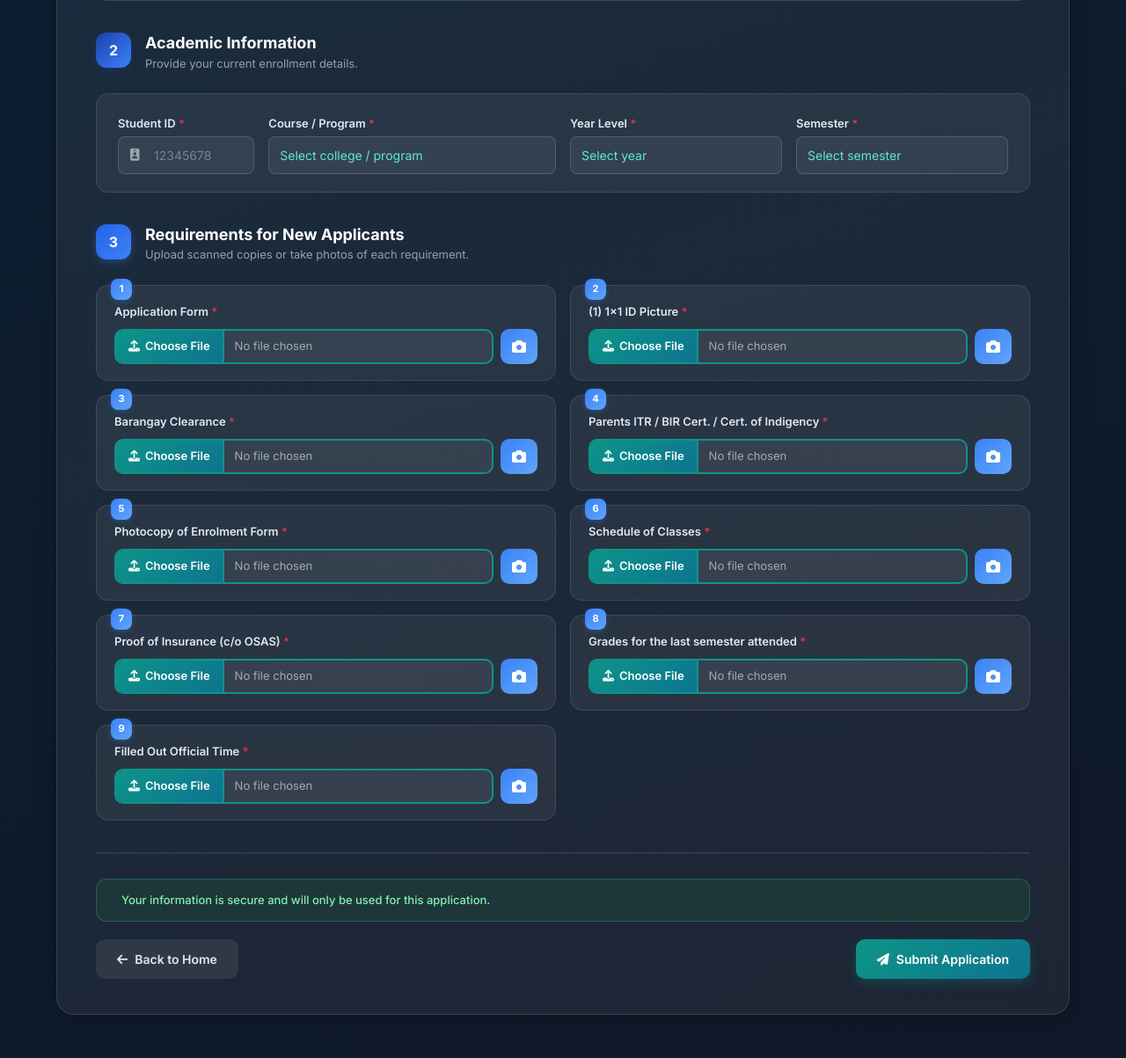
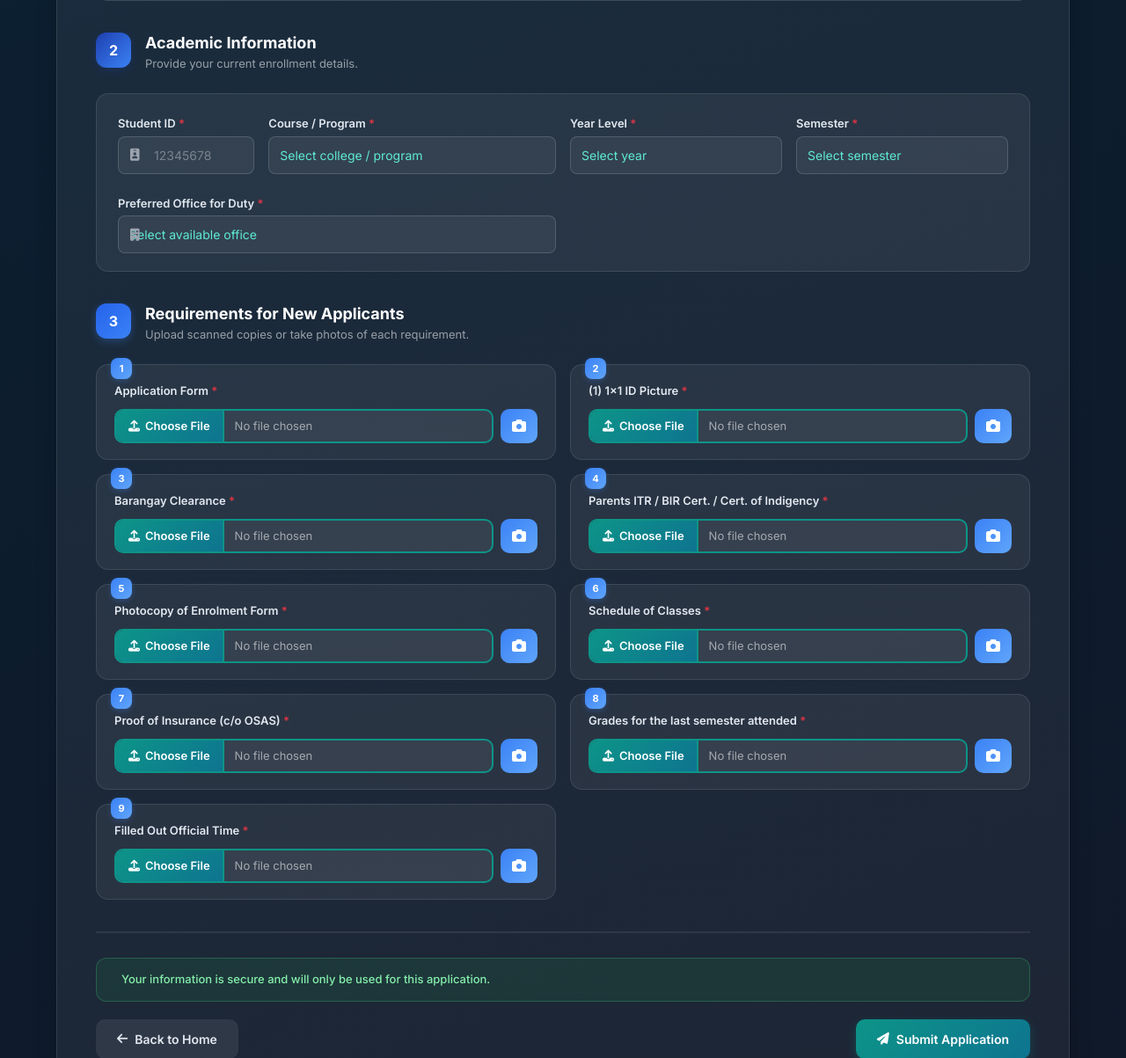
Before and after one commit to TheUnshackled1/Student-Application-Web-App, a Django app: page /apply/new/ in a window 1280 px wide. Shown: the part 1026-2229 px from the top of the page at 88% size. Run offline with Django 5.2, Linux system fonts and the light colour scheme; data comes from the database, SQL or seed files in the repository; data that the repository does not hold is empty.

Commit message:
modified  selects preferred office   Staff/Director approves → assigned_office auto-fills from preference → Student appears in the office's slot count on the Available Offices page

```diff
--- a/home/forms.py
+++ b/home/forms.py
@@ -59,7 +59,7 @@ class NewApplicationForm(forms.ModelForm):
         fields = [
             'first_name', 'middle_initial', 'last_name', 'extension_name',
             'date_of_birth', 'gender', 'contact_number', 'email', 'address',
-            'student_id', 'course', 'year_level', 'semester',
+            'student_id', 'course', 'year_level', 'semester', 'preferred_office',
             'application_form', 'id_picture', 'barangay_clearance',
             'parents_itr', 'enrolment_form', 'schedule_classes',
             'proof_insurance', 'grades_last_sem', 'official_time',
@@ -107,7 +107,15 @@ class NewApplicationForm(forms.ModelForm):
             }),
             'year_level': forms.Select(attrs={'class': 'form-select'}),
             'semester': forms.Select(attrs={'class': 'form-select'}),
+            'preferred_office': forms.Select(attrs={'class': 'form-select'}),
         }
+
+    def __init__(self, *args, **kwargs):
+        super().__init__(*args, **kwargs)
+        # Populate preferred_office with active offices that still have open slots
+        active_offices = Office.objects.filter(is_active=True).order_by('name')
+        self.fields['preferred_office'].queryset = active_offices
+        self.fields['preferred_office'].empty_label = 'Select preferred office'
 
     def clean_contact_number(self):
         val = self.cleaned_data['contact_number']
@@ -183,6 +191,14 @@ class RenewalApplicationForm(forms.ModelForm):
                 'placeholder': 'Full name of your previous supervisor',
             }),
         }
+
+    def __init__(self, *args, **kwargs):
+        super().__init__(*args, **kwargs)
+        active_offices = Office.objects.filter(is_active=True).order_by('name')
+        self.fields['previous_office'].queryset = active_offices
+        self.fields['previous_office'].empty_label = 'Select office'
+        self.fields['preferred_office'].queryset = active_offices
+        self.fields['preferred_office'].empty_label = 'Select office'
 
     def clean_contact_number(self):
         val = self.cleaned_data['contact_number']
--- a/home/models.py
+++ b/home/models.py
@@ -168,6 +168,13 @@ class NewApplication(models.Model):
     grades_last_sem = models.FileField(upload_to='applications/new/', blank=True)
     official_time = models.FileField(upload_to='applications/new/', blank=True)
 
+    # ── Preferred Office ──
+    preferred_office = models.ForeignKey(
+        Office, null=True, blank=True, on_delete=models.SET_NULL,
+        related_name='new_applications',
+        help_text='Office the student prefers to be assigned to.',
+    )
+
     # ── Workflow / Scheduling ──
     interview_date = models.DateTimeField(null=True, blank=True)
     assigned_office = models.CharField(max_length=200, blank=True, default='')
@@ -191,15 +198,6 @@ class RenewalApplication(models.Model):
     SEMESTER_CHOICES = NewApplication.SEMESTER_CHOICES
     STATUS_CHOICES = NewApplication.STATUS_CHOICES
 
-    OFFICE_CHOICES = [
-        ('registrar', 'Registrar'),
-        ('library', 'Library'),
-        ('guidance', 'Guidance Office'),
-        ('deans', "Dean's Office"),
-        ('cashier', 'Cashier'),
-        ('osa', 'Office of Student Affairs'),
-    ]
-
     # ── Identity ──
     student_id = models.CharField(max_length=8)
     full_name = models.CharField(max_length=200)
@@ -213,8 +211,16 @@ class RenewalApplication(models.Model):
     semester = models.CharField(max_length=5, choices=SEMESTER_CHOICES)
 
     # ── Previous & Preferred Assignment ──
-    previous_office = models.CharField(max_length=50, choices=OFFICE_CHOICES)
-    preferred_office = models.CharField(max_length=50, choices=OFFICE_CHOICES)
+    previous_office = models.ForeignKey(
+        Office, null=True, blank=True, on_delete=models.SET_NULL,
+        related_name='renewal_previous',
+        help_text='Office where the student previously served.',
+    )
+    preferred_office = models.ForeignKey(
+        Office, null=True, blank=True, on_delete=models.SET_NULL,
+        related_name='renewal_preferred',
+        help_text='Office the student prefers for renewal.',
+    )
     hours_rendered = models.PositiveIntegerField()
     supervisor_name = models.CharField(max_length=200, blank=True, default='')
 
--- a/home/templates/director/review_application.html
+++ b/home/templates/director/review_application.html
@@ -237,6 +237,10 @@
                     <span class="review-field-label">Semester</span>
                     <span class="review-field-value">{{ app.get_semester_display }}</span>
                 </div>
+                <div class="review-field">
+                    <span class="review-field-label">Preferred Office</span>
+                    <span class="review-field-value">{% if app.preferred_office %}{{ app.preferred_office.name }}{% else %}Not specified{% endif %}</span>
+                </div>
             </div>
         </div>
 
--- a/home/templates/home/apply_new.html
+++ b/home/templates/home/apply_new.html
@@ -249,6 +249,25 @@
                                 <option value="1st" data-color="#34d399">1st Semester</option>
                                 <option value="2nd" data-color="#f472b6">2nd Semester</option>
                             </select>
+                        </div>
+                    </div>
+
+                    <!-- Preferred Office Selection -->
+                    <div class="row g-3 mt-1">
+                        <div class="col-md-6">
+                            <label class="form-label">Preferred Office for Duty <span class="text-danger">*</span></label>
+                            <div class="applyform-input-icon">
+                                <i class="fa-solid fa-building"></i>
+                                <select class="form-select office-select" name="preferred_office" id="id_preferred_office" required onchange="updateSelectColor(this)">
+                                    <option value="" selected disabled>Select available office</option>
+                                    {% for office in available_offices %}
+                                    <option value="{{ office.id }}" data-color="#22d3ee"
+                                        {% if office.available == 0 %}disabled{% endif %}>
+                                        {{ office.name }}{% if office.available == 0 %} (Full){% else %} — {{ office.available }} slot{{ office.available|pluralize }} available{% endif %}
+                                    </option>
+                                    {% endfor %}
+                                </select>
+                            </div>
                         </div>
                     </div>
                     <!-- Eligibility alert (hidden by default) -->
--- a/home/templates/staff/review_application.html
+++ b/home/templates/staff/review_application.html
@@ -232,6 +232,10 @@
                     <span class="review-field-label">Semester</span>
                     <span class="review-field-value">{{ app.get_semester_display }}</span>
                 </div>
+                <div class="review-field">
+                    <span class="review-field-label">Preferred Office</span>
+                    <span class="review-field-value">{% if app.preferred_office %}{{ app.preferred_office.name }}{% else %}Not specified{% endif %}</span>
+                </div>
             </div>
         </div>
 
--- a/home/views.py
+++ b/home/views.py
@@ -448,7 +448,30 @@ def apply_new(request):
             return redirect('home:home')
     else:
         form = NewApplicationForm()
-    return render(request, 'home/apply_new.html', {'form': form})
+
+    # Build available offices list with slot info for the template
+    available_offices_list = []
+    for office in Office.objects.filter(is_active=True).order_by('name'):
+        filled_new = NewApplication.objects.filter(
+            assigned_office=office.name,
+            status__in=['office_assigned', 'approved'],
+        ).count()
+        filled_renewal = RenewalApplication.objects.filter(
+            assigned_office=office.name,
+            status__in=['office_assigned', 'approved'],
+        ).count()
+        filled = filled_new + filled_renewal
+        available = max(0, office.total_slots - filled)
+        available_offices_list.append({
+            'id': office.pk,
+            'name': office.name,
+            'available': available,
+        })
+
+    return render(request, 'home/apply_new.html', {
+        'form': form,
+        'available_offices': available_offices_list,
+    })
 
 
 def apply_renew(request):
@@ -467,7 +490,30 @@ def apply_renew(request):
             return redirect('home:home')
     else:
         form = RenewalApplicationForm()
-    return render(request, 'home/apply_renew.html', {'form': form})
+
+    # Build available offices list with slot info for the template
+    available_offices_list = []
+    for office in Office.objects.filter(is_active=True).order_by('name'):
+        filled_new = NewApplication.objects.filter(
+            assigned_office=office.name,
+            status__in=['office_assigned', 'approved'],
+        ).count()
+        filled_renewal = RenewalApplication.objects.filter(
+            assigned_office=office.name,
+            status__in=['office_assigned', 'approved'],
+        ).count()
+        filled = filled_new + filled_renewal
+        available = max(0, office.total_slots - filled)
+        available_offices_list.append({
+            'id': office.pk,
+            'name': office.name,
+            'available': available,
+        })
+
+    return render(request, 'home/apply_renew.html', {
+        'form': form,
+        'available_offices': available_offices_list,
+    })
 
 
 def check_student_id(request):
@@ -837,17 +883,23 @@ def staff_update_application_status(request, pk):
                 except (ValueError, TypeError):
                     pass
 
-        # Handle office assignment
+        # Handle office assignment — auto-fill from preferred_office if not
+        # explicitly provided by staff
         if new_status == 'office_assigned':
             office = request.POST.get('assigned_office', '').strip()
             if office:
                 app.assigned_office = office
+            elif app.preferred_office:
+                app.assigned_office = app.preferred_office.name
 
-        # Handle final approval with start date
+        # Handle final approval with start date — also auto-assign office
         if new_status == 'approved':
             start = request.POST.get('start_date')
             if start:
                 app.start_date = start
+            # If no office has been assigned yet, use the student's preference
+            if not app.assigned_office and app.preferred_office:
+                app.assigned_office = app.preferred_office.name
 
         app.save()
     next_url = request.POST.get('next', '')
@@ -1071,15 +1123,21 @@ def director_update_application_status(request, pk):
     if new_status in dict(NewApplication.STATUS_CHOICES):
         app.status = new_status
 
+        # Handle office assignment — auto-fill from preferred_office
         if new_status == 'office_assigned':
             office = request.POST.get('assigned_office', '').strip()
             if office:
                 app.assigned_office = office
+            elif app.preferred_office:
+                app.assigned_office = app.preferred_office.name
 
+        # Handle final approval — also ensure office is assigned
         if new_status == 'approved':
             start = request.POST.get('start_date')
             if start:
                 app.start_date = start
+            if not app.assigned_office and app.preferred_office:
+                app.assigned_office = app.preferred_office.name
 
         if new_status == 'interview_scheduled':
             interview_dt = request.POST.get('interview_date')
```
Also changed, not shown: home/templates/home/apply_renew.html (+9 -12 lines), db.sqlite3, home/migrations/0008_newapplication_preferred_office_and_more.py (added).
